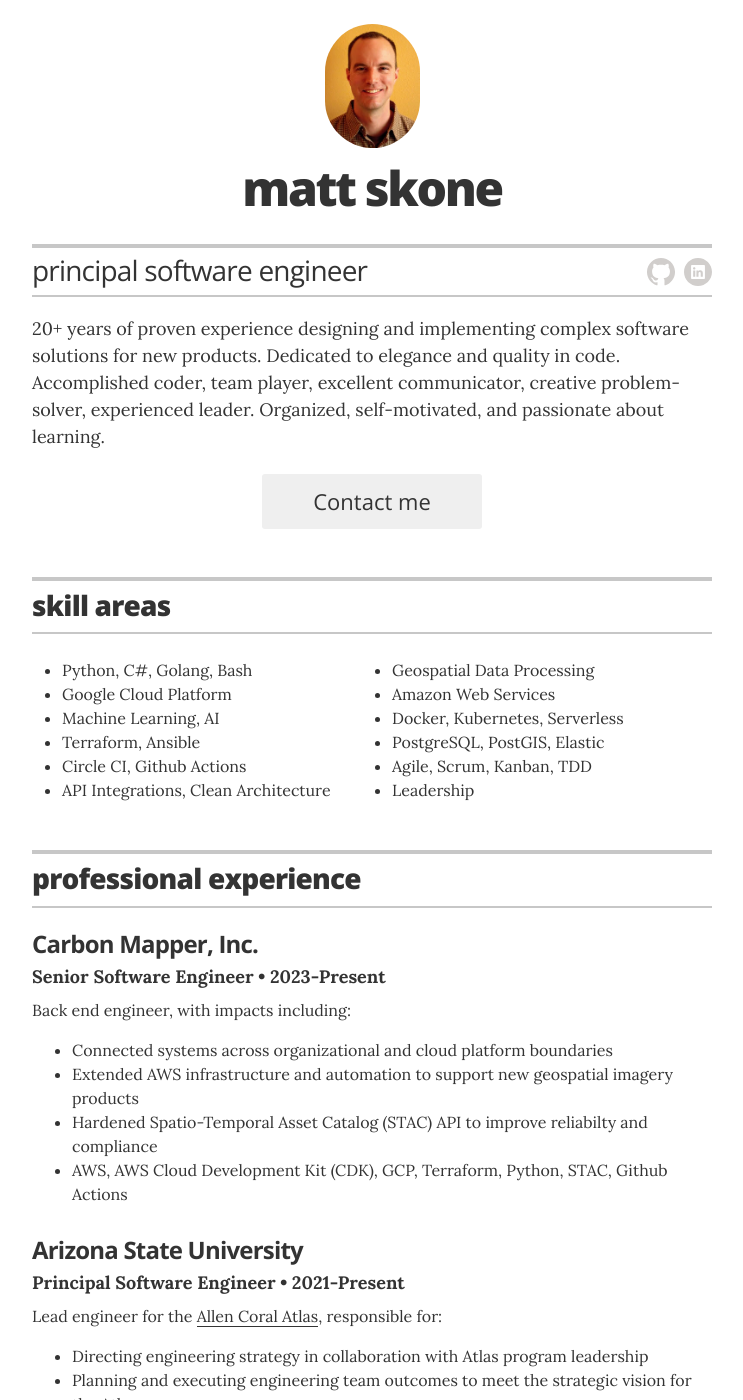
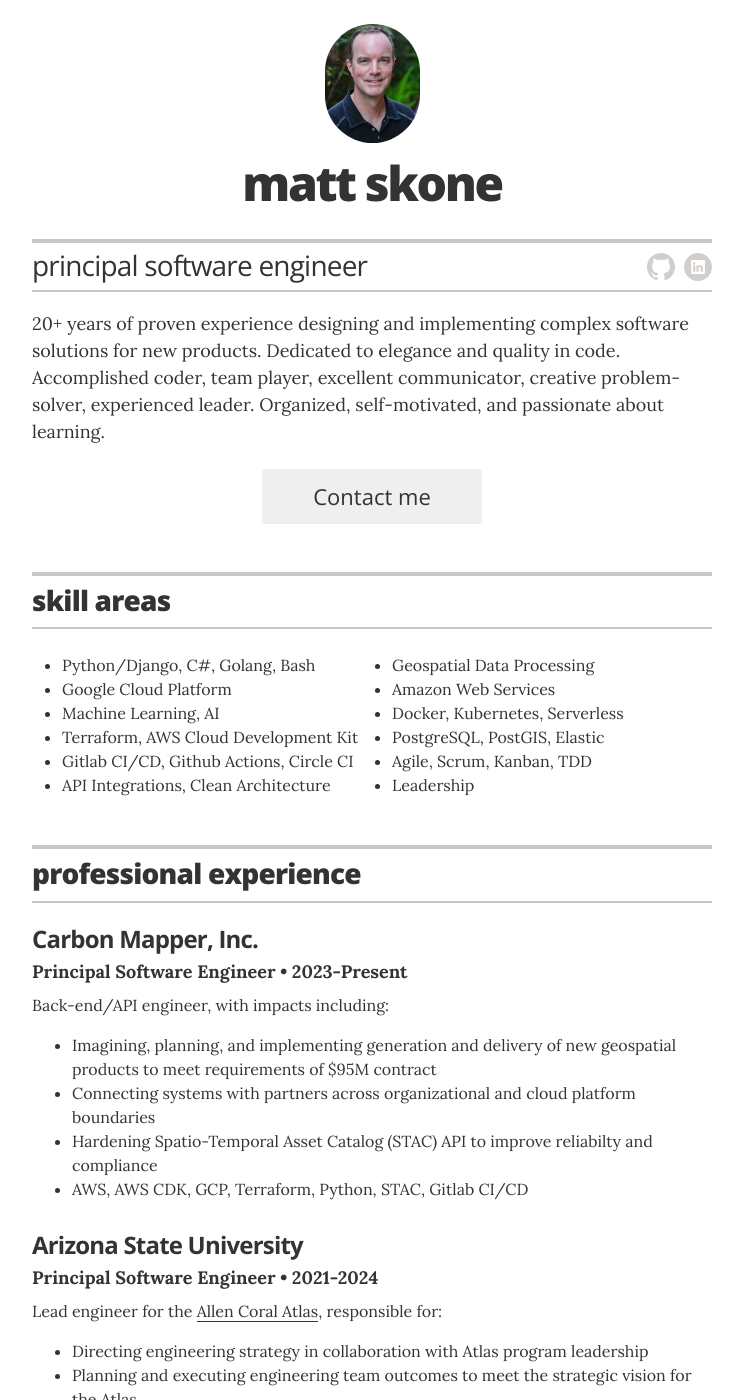
Before and after one commit to mattskone/mattskone.github.io, a Jekyll site: the page built from index.html, in a window 1280 px wide and 1400 px high. Shown: the whole window, without its empty margins (268-1011 px from the left). Built offline with Jekyll 4.4.1, drawn with Linux system fonts in a browser that asks for light colours.

Commit message:
CM update

```diff
--- a/_layouts/resume.html
+++ b/_layouts/resume.html
@@ -49,15 +49,15 @@
 
 	<div class="resume-item">
 		<ul class="columns">
-            <li class="column one-half">Python, C#, Golang, Bash</li>
+            <li class="column one-half">Python/Django, C#, Golang, Bash</li>
             <li class="column one-half">Geospatial Data Processing</li>
             <li class="column one-half">Google Cloud Platform</li>
             <li class="column one-half">Amazon Web Services</li>
             <li class="column one-half">Machine Learning, AI</li>
             <li class="column one-half">Docker, Kubernetes, Serverless</li>
-            <li class="column one-half">Terraform, Ansible</li>
+            <li class="column one-half">Terraform, AWS Cloud Development Kit</li>
             <li class="column one-half">PostgreSQL, PostGIS, Elastic</li>
-            <li class="column one-half">Circle CI, Github Actions</li>
+            <li class="column one-half">Gitlab CI/CD, Github Actions, Circle CI</li>
             <li class="column one-half">Agile, Scrum, Kanban, TDD</li>
             <li class="column one-half">API Integrations, Clean Architecture</li>
             <li class="column one-half">Leadership</li>
@@ -78,19 +78,19 @@
 
 	<div class="resume-item">
 		<h3 class="resume-item-title">Carbon Mapper, Inc.</h3>
-		<h4 class="resume-item-details">Senior Software Engineer &bull; 2023-Present</h4>
-		<p class="resume-item-copy">Back end engineer, with impacts including:</p>
+		<h4 class="resume-item-details">Principal Software Engineer &bull; 2023-Present</h4>
+		<p class="resume-item-copy">Back-end/API engineer, with impacts including:</p>
 		<ul>
-			<li>Connected systems across organizational and cloud platform boundaries</li>
-			<li>Extended AWS infrastructure and automation to support new geospatial imagery products</li>
-			<li>Hardened Spatio-Temporal Asset Catalog (STAC) API to improve reliabilty and compliance</li>
-			<li>AWS, AWS Cloud Development Kit (CDK), GCP, Terraform, Python, STAC, Github Actions</li>
+			<li>Imagining, planning, and implementing generation and delivery of new geospatial products to meet requirements of $95M contract</li>
+			<li>Connecting systems with partners across organizational and cloud platform boundaries</li>
+			<li>Hardening Spatio-Temporal Asset Catalog (STAC) API to improve reliabilty and compliance</li>
+			<li>AWS, AWS CDK, GCP, Terraform, Python, STAC, Gitlab CI/CD</li>
 		</ul>
 	</div>
 
 	<div class="resume-item">
 		<h3 class="resume-item-title">Arizona State University</h3>
-		<h4 class="resume-item-details">Principal Software Engineer &bull; 2021-Present</h4>
+		<h4 class="resume-item-details">Principal Software Engineer &bull; 2021-2024</h4>
 		<p class="resume-item-copy">Lead engineer for the <a href="https://allencoralatlas.org">Allen Coral Atlas</a>, responsible for:</p>
 		<ul>
 			<li>Directing engineering strategy in collaboration with Atlas program leadership</li>
```
Also changed, not shown: images/avatar.jpg.
